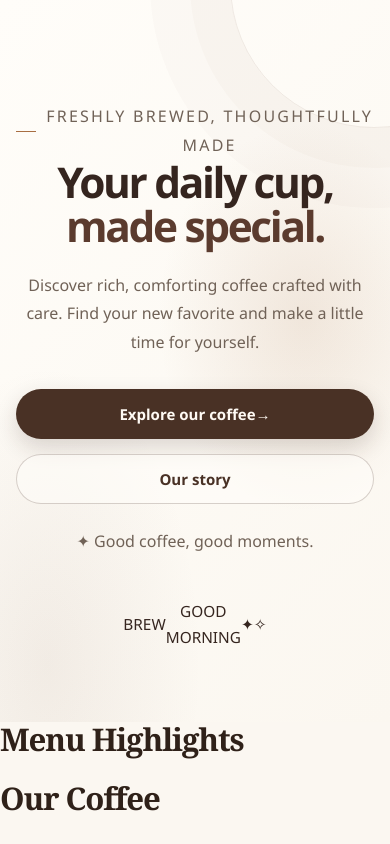
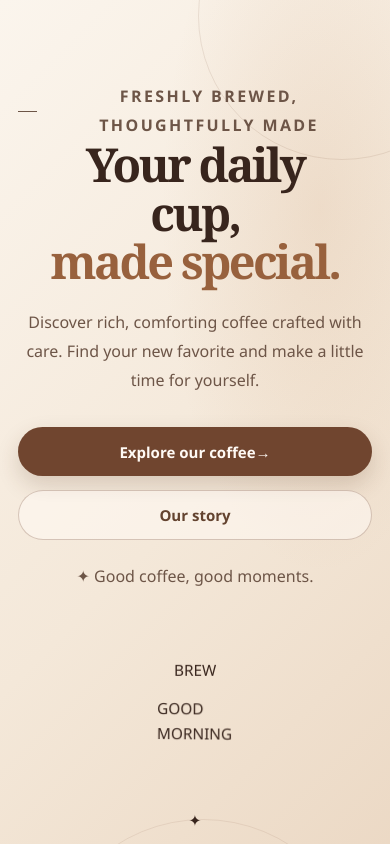
Before and after one commit to kabilhussain/N8NTestProject, a React (Vite) app in the folder my-react-app/: page / in a window 390 px wide. Shown: the top 844 px of the page. Built offline with nearby package versions, Linux system fonts and the light colour scheme.

Commit message:
feat: Styles the Hero landing section, including polished re (#14)

```diff
--- a/my-react-app/src/components/Hero.css
+++ b/my-react-app/src/components/Hero.css
@@ -1,46 +1,40 @@
-:root {
-  --coffee-espresso: #302019;
-  --coffee-dark: #493125;
-  --coffee-roast: #704a35;
-  --coffee-caramel: #a9764e;
-  --coffee-cream: #f7f0e7;
-  --coffee-latte: #eee1d1;
-  --coffee-white: #fffdf9;
-}
-
 .hero,
-.hero-section,
-.landing-hero {
+.hero-section {
   position: relative;
   isolation: isolate;
-  display: flex;
-  align-items: center;
-  justify-content: center;
-  min-height: clamp(560px, 78vh, 820px);
   overflow: hidden;
-  padding: clamp(5rem, 10vw, 8rem) clamp(1.25rem, 6vw, 6rem);
-  color: var(--coffee-espresso);
+  padding: clamp(4.5rem, 9vw, 7.5rem) clamp(1.25rem, 6vw, 5rem);
+  color: #38251d;
   background:
-    radial-gradient(ellipse at 78% 44%, rgba(169, 118, 78, 0.15), transparent 34%),
-    radial-gradient(ellipse at 12% 92%, rgba(112, 74, 53, 0.08), transparent 32%),
-    linear-gradient(135deg, var(--coffee-white) 0%, var(--coffee-cream) 100%);
+    radial-gradient(ellipse at 82% 22%, rgb(194 139 91 / 16%), transparent 35%),
+    linear-gradient(135deg, #fbf5ed 0%, #f4e8d9 52%, #ead6c1 100%);
 }
 
 .hero::before,
-.hero-section::before,
-.landing-hero::before {
+.hero-section::before {
   position: absolute;
   z-index: -1;
-  top: -10rem;
-  right: -8rem;
-  width: clamp(18rem, 42vw, 38rem);
+  top: -8rem;
+  right: -6rem;
+  width: clamp(18rem, 38vw, 36rem);
   aspect-ratio: 1;
-  border: 1px solid rgba(112, 74, 53, 0.1);
+  border: 1px solid rgb(119 75 48 / 12%);
   border-radius: 50%;
   content: "";
-  box-shadow:
-    0 0 0 2.5rem rgba(112, 74, 53, 0.025),
-    0 0 0 5rem rgba(112, 74, 53, 0.02);
+  pointer-events: none;
+}
+
+.hero::after,
+.hero-section::after {
+  position: absolute;
+  z-index: -1;
+  right: 7%;
+  bottom: -12rem;
+  width: clamp(20rem, 42vw, 40rem);
+  aspect-ratio: 1;
+  border: 1px solid rgb(119 75 48 / 10%);
+  border-radius: 50%;
+  content: "";
   pointer-events: none;
 }
 
@@ -48,51 +42,51 @@
 .hero-inner,
 .hero-wrapper {
   display: grid;
-  grid-template-columns: minmax(0, 1fr) minmax(280px, 0.9fr);
+  grid-template-columns: minmax(0, 1.05fr) minmax(18rem, 0.95fr);
   align-items: center;
-  gap: clamp(2.5rem, 7vw, 6rem);
-  width: min(100%, 1180px);
+  gap: clamp(2.5rem, 7vw, 6.5rem);
+  width: min(100%, 75rem);
   margin-inline: auto;
 }
 
-.hero-content {
+.hero-content,
+.hero-copy,
+.hero-text {
   position: relative;
   z-index: 1;
-  max-width: 620px;
-  text-align: left;
+  max-width: 39rem;
 }
 
 .hero-eyebrow,
-.hero-subtitle,
-.hero-kicker {
+.hero-kicker,
+.hero-label {
   display: inline-flex;
   align-items: center;
   gap: 0.55rem;
   margin: 0 0 1.15rem;
-  color: var(--coffee-roast);
+  color: #805235;
   font-size: 0.76rem;
-  font-weight: 700;
-  letter-spacing: 0.14em;
+  font-weight: 750;
+  letter-spacing: 0.15em;
   line-height: 1.4;
   text-transform: uppercase;
 }
 
 .hero-eyebrow::before,
-.hero-kicker::before {
+.hero-kicker::before,
+.hero-label::before {
   width: 1.5rem;
   height: 1px;
-  background: var(--coffee-caramel);
+  background: currentColor;
   content: "";
 }
 
 .hero h1,
-.hero-title,
-.hero-content h1 {
+.hero-section h1 {
   max-width: 12ch;
   margin: 0;
-  color: var(--coffee-espresso);
-  font-family: inherit;
-  font-size: clamp(2.8rem, 6.2vw, 5.35rem);
+  color: #38251d;
+  font-size: clamp(2.75rem, 5.6vw, 5.25rem);
   font-weight: 750;
   letter-spacing: -0.055em;
   line-height: 1.04;
@@ -100,19 +94,18 @@
 }
 
 .hero h1 span,
-.hero-title span,
-.hero-content h1 span {
-  color: var(--coffee-roast);
+.hero-section h1 span {
+  color: #98613d;
 }
 
-.hero p,
 .hero-description,
-.hero-content p {
-  max-width: 48ch;
+.hero-content > p,
+.hero-copy > p,
+.hero-text > p {
+  max-width: 35rem;
   margin: 1.4rem 0 0;
-  color: #706257;
-  font-size: clamp(1rem, 1.35vw, 1.125rem);
-  font-weight: 400;
+  color: #6d5547;
+  font-size: clamp(1rem, 1.35vw, 1.15rem);
   line-height: 1.8;
 }
 
@@ -123,16 +116,28 @@
   flex-wrap: wrap;
   align-items: center;
   justify-content: flex-start;
-  gap: 0.9rem;
+  gap: 0.85rem;
   margin-top: 2rem;
 }
 
-.hero a,
-.hero button,
-.hero-section a,
-.hero-section button,
-.landing-hero a,
-.landing-hero button {
+.hero-actions a,
+.hero-actions button,
+.hero-buttons a,
+.hero-buttons button,
+.hero-cta a,
+.hero-cta button {
+  display: inline-flex;
+  min-height: 3.1rem;
+  align-items: center;
+  justify-content: center;
+  padding: 0.85rem 1.45rem;
+  border: 1px solid transparent;
+  border-radius: 999px;
+  font-size: 0.94rem;
+  font-weight: 700;
+  line-height: 1.2;
+  text-align: center;
+  text-decoration: none;
   transition:
     color 180ms ease,
     background-color 180ms ease,
@@ -141,199 +146,141 @@
     transform 180ms ease;
 }
 
-.hero-actions a,
-.hero-buttons a,
-.hero-cta a,
-.hero-actions button,
-.hero-buttons button,
-.hero-cta button {
-  display: inline-flex;
-  min-height: 3.15rem;
-  align-items: center;
-  justify-content: center;
-  padding: 0.8rem 1.45rem;
-  border: 1px solid transparent;
-  border-radius: 999px;
-  font-size: 0.94rem;
-  font-weight: 650;
-  line-height: 1.2;
-  text-align: center;
-  text-decoration: none;
-}
-
 .hero-actions a:first-child,
+.hero-actions button:first-child,
 .hero-buttons a:first-child,
+.hero-buttons button:first-child,
 .hero-cta a:first-child,
-.hero-actions button:first-child,
-.hero-buttons button:first-child,
 .hero-cta button:first-child {
-  color: #fffaf4;
-  background: var(--coffee-dark);
-  box-shadow: 0 9px 22px rgba(48, 32, 25, 0.16);
+  color: #fffaf5;
+  background: #70452f;
+  box-shadow: 0 0.6rem 1.4rem rgb(83 48 30 / 18%);
 }
 
 .hero-actions a:first-child:hover,
+.hero-actions button:first-child:hover,
 .hero-buttons a:first-child:hover,
+.hero-buttons button:first-child:hover,
 .hero-cta a:first-child:hover,
-.hero-actions button:first-child:hover,
-.hero-buttons button:first-child:hover,
 .hero-cta button:first-child:hover {
-  background: var(--coffee-roast);
-  box-shadow: 0 12px 26px rgba(48, 32, 25, 0.2);
   transform: translateY(-2px);
+  background: #573522;
+  box-shadow: 0 0.8rem 1.6rem rgb(83 48 30 / 24%);
 }
 
 .hero-actions a:not(:first-child),
+.hero-actions button:not(:first-child),
 .hero-buttons a:not(:first-child),
+.hero-buttons button:not(:first-child),
 .hero-cta a:not(:first-child),
-.hero-actions button:not(:first-child),
-.hero-buttons button:not(:first-child),
 .hero-cta button:not(:first-child) {
-  border-color: rgba(73, 49, 37, 0.22);
-  color: var(--coffee-dark);
-  background: rgba(255, 253, 249, 0.55);
+  border-color: rgb(112 69 47 / 27%);
+  color: #63432f;
+  background: rgb(255 250 245 / 55%);
 }
 
 .hero-actions a:not(:first-child):hover,
+.hero-actions button:not(:first-child):hover,
 .hero-buttons a:not(:first-child):hover,
+.hero-buttons button:not(:first-child):hover,
 .hero-cta a:not(:first-child):hover,
-.hero-actions button:not(:first-child):hover,
-.hero-buttons button:not(:first-child):hover,
 .hero-cta button:not(:first-child):hover {
-  border-color: var(--coffee-caramel);
-  background: var(--coffee-white);
-  transform: translateY(-2px);
+  border-color: #70452f;
+  color: #573522;
+  background: #fffaf5;
+}
+
+.hero-actions a:focus-visible,
+.hero-actions button:focus-visible,
+.hero-buttons a:focus-visible,
+.hero-buttons button:focus-visible,
+.hero-cta a:focus-visible,
+.hero-cta button:focus-visible {
+  outline: 3px solid #b77a50;
+  outline-offset: 4px;
 }
 
 .hero-visual,
 .hero-image,
 .hero-artwork {
   position: relative;
-  display: flex;
-  min-width: 0;
-  align-items: center;
-  justify-content: center;
+  display: grid;
+  min-height: clamp(20rem, 39vw, 32rem);
+  place-items: center;
 }
 
+.hero-visual img,
 .hero-image img,
-.hero-visual img,
 .hero-artwork img {
   display: block;
-  width: min(100%, 520px);
-  max-height: 560px;
+  max-width: 100%;
+  height: auto;
   object-fit: contain;
-  filter: drop-shadow(0 25px 28px rgba(48, 32, 25, 0.15));
-  animation: hero-art-float 5s ease-in-out infinite;
 }
 
-.coffee-cup,
-.hero-cup,
-.cup-illustration,
-.coffee-cup-art,
-.hero-visual .cup,
-.hero-artwork .cup {
-  transform-origin: center bottom;
-  animation: coffee-cup-float 4.2s ease-in-out infinite;
+.cup-float,
+.cup-float-delayed {
+  transform-origin: center;
   will-change: transform;
+  animation: heroCupFloat 4.8s ease-in-out infinite;
 }
 
-.coffee-cup:nth-child(2),
-.hero-cup:nth-child(2),
-.cup-illustration:nth-child(2),
-.coffee-cup-art:nth-child(2) {
-  animation-delay: -1.3s;
+.cup-float-delayed {
+  animation-delay: 1.35s;
 }
 
-.coffee-cup:nth-child(3),
-.hero-cup:nth-child(3),
-.cup-illustration:nth-child(3),
-.coffee-cup-art:nth-child(3) {
-  animation-delay: -2.4s;
+.cup-float img,
+.cup-float-delayed img {
+  display: block;
+  max-width: 100%;
+  height: auto;
+  object-fit: contain;
 }
 
-.hero-cup::before,
-.coffee-cup::before,
-.cup-illustration::before {
-  animation: coffee-steam 2.8s ease-in-out infinite;
-}
-
-@keyframes coffee-cup-float {
+@keyframes heroCupFloat {
   0%,
   100% {
-    transform: translateY(0) rotate(-1deg);
+    transform: translate3d(0, 0, 0) rotate(0deg);
   }
 
   50% {
-    transform: translateY(-12px) rotate(1deg);
+    transform: translate3d(0, -12px, 0) rotate(1deg);
   }
 }
 
-@keyframes hero-art-float {
-  0%,
-  100% {
-    transform: translateY(0);
-  }
-
-  50% {
-    transform: translateY(-10px);
-  }
-}
-
-@keyframes coffee-steam {
-  0% {
-    opacity: 0;
-    transform: translateY(8px) scaleY(0.8);
-  }
-
-  35% {
-    opacity: 0.65;
-  }
-
-  100% {
-    opacity: 0;
-    transform: translateY(-12px) scaleY(1.15);
-  }
-}
-
-@media (max-width: 760px) {
+@media (max-width: 800px) {
   .hero,
-  .hero-section,
-  .landing-hero {
-    min-height: auto;
-    padding: 5rem 1.25rem 4.5rem;
+  .hero-section {
+    padding-block: clamp(3.75rem, 10vw, 5.5rem);
   }
 
   .hero-container,
   .hero-inner,
   .hero-wrapper {
-    grid-template-columns: 1fr;
-    gap: 2.75rem;
-    text-align: center;
+    grid-template-columns: minmax(0, 1fr);
+    gap: 2.5rem;
   }
 
-  .hero-content {
-    max-width: 680px;
+  .hero-content,
+  .hero-copy,
+  .hero-text {
+    max-width: 42rem;
     margin-inline: auto;
     text-align: center;
   }
 
-  .hero h1,
-  .hero-title,
-  .hero-content h1 {
-    max-width: 15ch;
-    margin-inline: auto;
-    font-size: clamp(2.65rem, 10vw, 4.25rem);
-  }
-
   .hero-eyebrow,
-  .hero-subtitle,
-  .hero-kicker {
+  .hero-kicker,
+  .hero-label {
     justify-content: center;
   }
 
-  .hero p,
+  .hero h1,
+  .hero-section h1,
   .hero-description,
-  .hero-content p {
+  .hero-content > p,
+  .hero-copy > p,
+  .hero-text > p {
     margin-inline: auto;
   }
 
@@ -346,22 +293,19 @@
   .hero-visual,
   .hero-image,
   .hero-artwork {
-    width: min(100%, 480px);
-    margin-inline: auto;
-  }
-
-  .hero-image img,
-  .hero-visual img,
-  .hero-artwork img {
-    max-height: 390px;
+    min-height: clamp(16rem, 65vw, 25rem);
   }
 }
 
-@media (max-width: 420px) {
+@media (max-width: 480px) {
   .hero,
-  .hero-section,
-  .landing-hero {
-    padding-inline: 1rem;
+  .hero-section {
+    padding-inline: 1.1rem;
+  }
+
+  .hero h1,
+  .hero-section h1 {
+    font-size: clamp(2.45rem, 12vw, 3.4rem);
   }
 
   .hero-actions,
@@ -372,33 +316,29 @@
   }
 
   .hero-actions a,
+  .hero-actions button,
   .hero-buttons a,
+  .hero-buttons button,
   .hero-cta a,
-  .hero-actions button,
-  .hero-buttons button,
   .hero-cta button {
     width: 100%;
   }
 }
 
 @media (prefers-reduced-motion: reduce) {
-  .coffee-cup,
-  .hero-cup,
-  .cup-illustration,
-  .coffee-cup-art,
-  .hero-image img,
-  .hero-visual img,
-  .hero-artwork img {
+  .cup-float,
+  .cup-float-delayed {
     animation: none;
-    scroll-behavior: auto;
+    transform: none;
+    will-change: auto;
   }
 
-  .hero a,
-  .hero button,
-  .hero-section a,
-  .hero-section button,
-  .landing-hero a,
-  .landing-hero button {
+  .hero-actions a,
+  .hero-actions button,
+  .hero-buttons a,
+  .hero-buttons button,
+  .hero-cta a,
+  .hero-cta button {
     transition: none;
   }
 }
```
